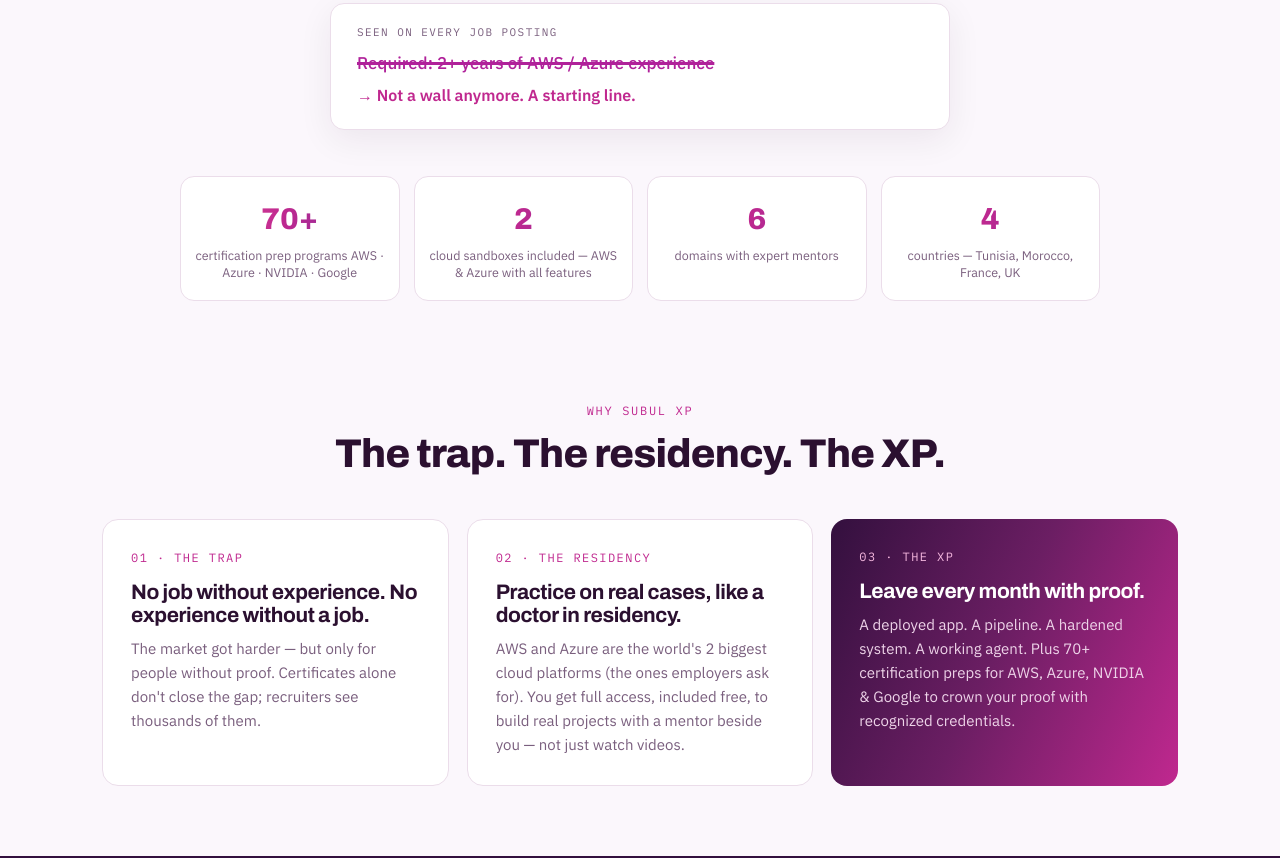
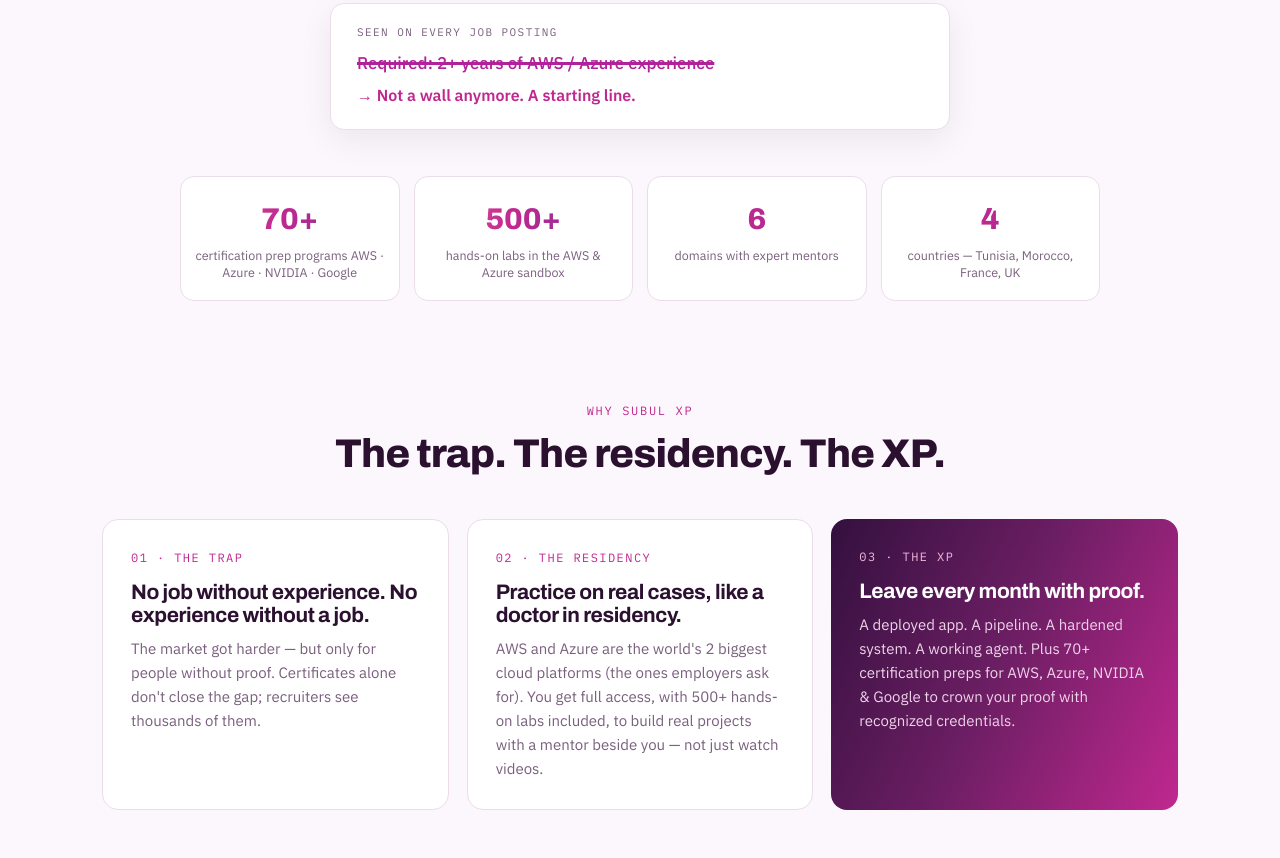
Before and after one commit to AbdelkhalekBakkari/subulxp, a plain HTML site: page index.html in a window 1280 px wide. Shown: the part 782-1640 px from the top of the page. Drawn offline with Linux system fonts and the light colour scheme.

Commit message:
Add 500+ hands-on labs

```diff
--- a/index.html
+++ b/index.html
@@ -177,7 +177,7 @@
     </div>
     <div class="stats">
       <div class="stat"><div class="n">70+</div><div class="l" data-fr="préparations aux certifications AWS · Azure · NVIDIA · Google">certification prep programs AWS · Azure · NVIDIA · Google</div></div>
-      <div class="stat"><div class="n">2</div><div class="l" data-fr="sandboxes cloud inclus — AWS &amp; Azure avec toutes les fonctionnalités">cloud sandboxes included — AWS &amp; Azure with all features</div></div>
+      <div class="stat"><div class="n">500+</div><div class="l" data-fr="laboratoires pratiques dans les sandbox AWS &amp; Azure">hands-on labs in the AWS &amp; Azure sandbox</div></div>
       <div class="stat"><div class="n">6</div><div class="l" data-fr="domaines avec mentors experts">domains with expert mentors</div></div>
       <div class="stat"><div class="n">4</div><div class="l" data-fr="pays — Tunisie, Maroc, France, Royaume-Uni">countries — Tunisia, Morocco, France, UK</div></div>
     </div>
@@ -199,7 +199,7 @@
       <div class="beat">
         <div class="num" data-fr="02 · La résidence">02 · The residency</div>
         <h3 data-fr="Pratiquez sur de vrais cas, comme un médecin en résidence.">Practice on real cases, like a doctor in residency.</h3>
-        <p data-fr="AWS et Azure sont les 2 plus grandes plateformes cloud au monde (celles que les entreprises exigent). Vous y accédez en entier, gratuitement inclus, pour construire de vrais projets avec un mentor à vos côtés — pas juste regarder des vidéos.">AWS and Azure are the world's 2 biggest cloud platforms (the ones employers ask for). You get full access, included free, to build real projects with a mentor beside you — not just watch videos.</p>
+        <p data-fr="AWS et Azure sont les 2 plus grandes plateformes cloud au monde (celles que les entreprises exigent). Vous y accédez en entier, avec +500 laboratoires pratiques inclus, pour construire de vrais projets avec un mentor à vos côtés — pas juste regarder des vidéos.">AWS and Azure are the world's 2 biggest cloud platforms (the ones employers ask for). You get full access, with 500+ hands-on labs included, to build real projects with a mentor beside you — not just watch videos.</p>
       </div>
       <div class="beat hot">
         <div class="num" data-fr="03 · L'XP">03 · The XP</div>
@@ -256,7 +256,7 @@
       <div class="price"><div class="flag">🇫🇷</div><div class="m">France</div><div class="p">99 €</div><div class="per" data-fr="pour 2 mois">for 2 months</div></div>
       <div class="price"><div class="flag">🇬🇧</div><div class="m" data-fr="Royaume-Uni">United Kingdom</div><div class="p">£89</div><div class="per" data-fr="pour 2 mois">for 2 months</div></div>
     </div>
-    <p class="included" data-fr="Chaque résidence comprend : sandbox AWS &amp; Azure inclus (accès complet, toutes les fonctionnalités) · 70+ préparations aux certifications AWS, Azure, NVIDIA &amp; Google · un mentor expert de votre domaine · de vrais projets &amp; un portfolio · une communauté de résidents · annulation ou pause à tout moment.">Every residency includes: AWS &amp; Azure sandbox included (full access, all features) · 70+ certification prep programs for AWS, Azure, NVIDIA &amp; Google · expert mentor in your domain · real projects &amp; portfolio · community of residents · cancel or pause anytime.</p>
+    <p class="included" data-fr="Chaque résidence comprend : sandbox AWS &amp; Azure inclus (accès complet, toutes les fonctionnalités) · +500 laboratoires pratiques · 70+ préparations aux certifications AWS, Azure, NVIDIA &amp; Google · un mentor expert de votre domaine · de vrais projets &amp; un portfolio · une communauté de résidents · annulation ou pause à tout moment.">Every residency includes: AWS &amp; Azure sandbox included (full access, all features) · 500+ hands-on labs · 70+ certification prep programs for AWS, Azure, NVIDIA &amp; Google · expert mentor in your domain · real projects &amp; portfolio · community of residents · cancel or pause anytime.</p>
     <div style="text-align:center;margin-top:28px">
       <button type="button" class="btn btn-primary js-open-modal" data-fr="Réserver mon appel découverte">Book my fit call</button>
     </div>
```
